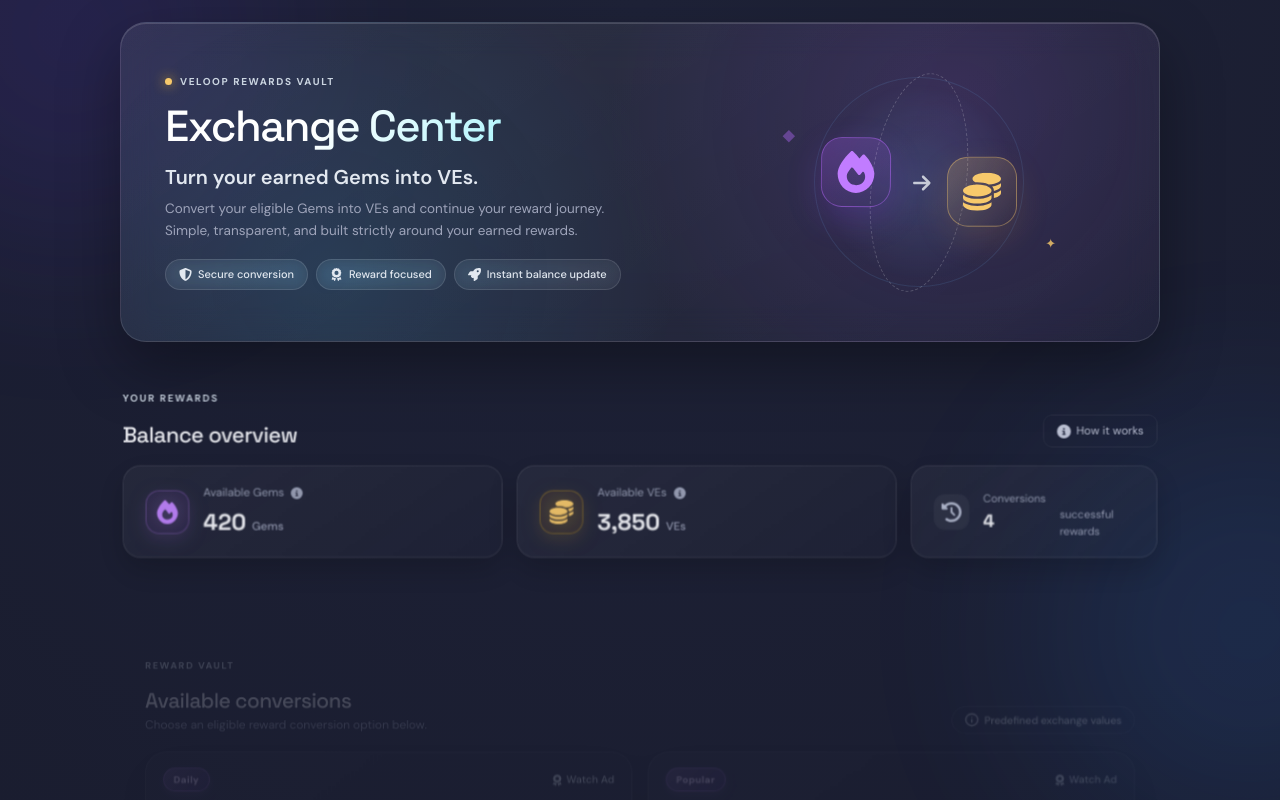
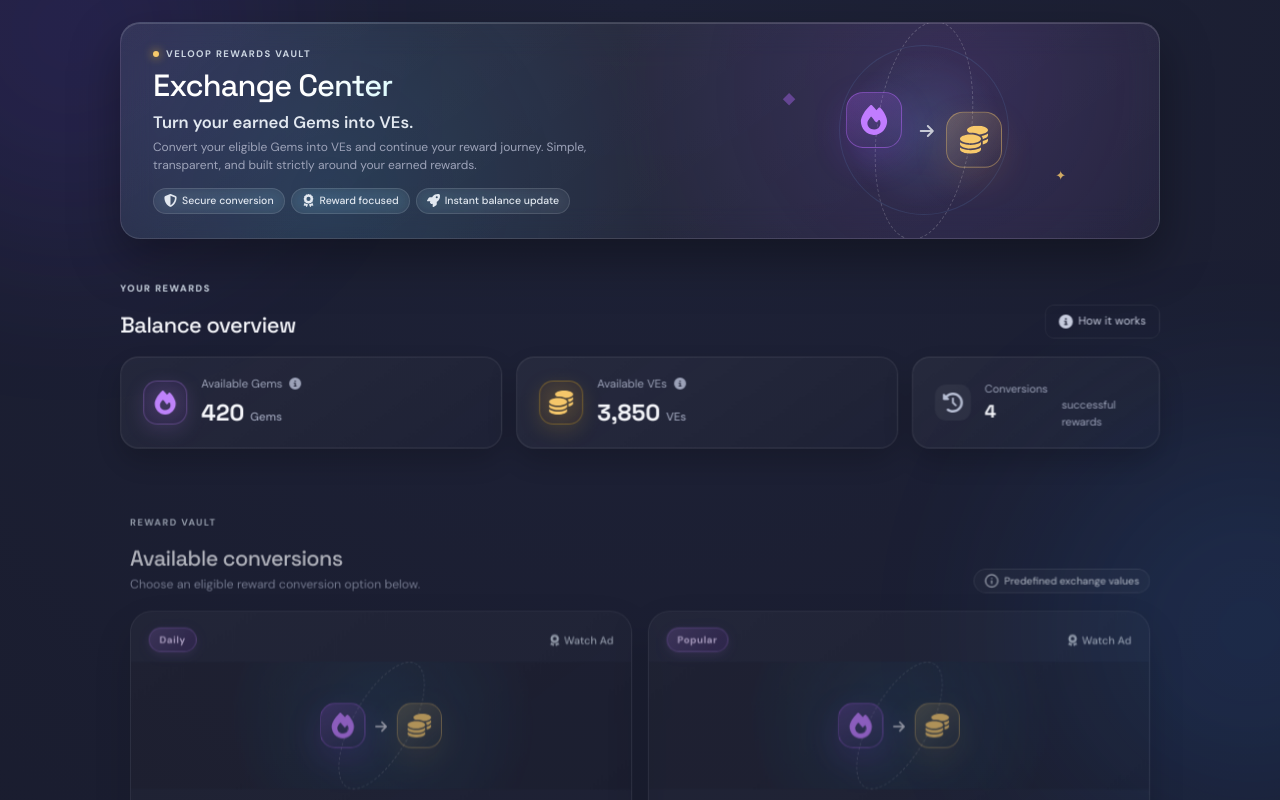
Before and after one commit to ayeshazarin-dev/Veloop-exchange-center, a React (Vite) app: page / in a window 1280 px wide. Shown: the top 800 px of the page. Built offline with nearby package versions, Linux system fonts and the light colour scheme.

Commit message:
Reduce hero header card padding and height for compact view

```diff
--- a/src/components/exchange/ExchangeHero.jsx
+++ b/src/components/exchange/ExchangeHero.jsx
@@ -63,7 +63,7 @@ export default function ExchangeHero() {
             animate={{ y: [0, -10, 0], rotate: [0, 5, -5, 0] }}
             transition={{ duration: 4, repeat: Infinity, ease: "easeInOut" }}
           >
-            <FaFire size={42} />
+            <FaFire size={30} />
           </motion.div>
 
           <motion.div
@@ -71,7 +71,7 @@ export default function ExchangeHero() {
             animate={{ x: [0, 4, 0] }}
             transition={{ duration: 1.8, repeat: Infinity, ease: "easeInOut" }}
           >
-            <FaArrowRight size={20} />
+            <FaArrowRight size={16} />
           </motion.div>
 
           <motion.div
@@ -79,7 +79,7 @@ export default function ExchangeHero() {
             animate={{ y: [0, 10, 0] }}
             transition={{ duration: 3.5, repeat: Infinity, ease: "easeInOut", delay: 0.5 }}
           >
-            <FaCoins size={38} />
+            <FaCoins size={28} />
           </motion.div>
         </div>
 
--- a/src/pages/ExchangeCenter/ExchangeCenter.module.css
+++ b/src/pages/ExchangeCenter/ExchangeCenter.module.css
@@ -96,14 +96,14 @@
 
 /* Hero Header Section */
 .hero {
-  min-height: 320px;
+  min-height: auto;
   display: grid;
   grid-template-columns: 1.15fr 0.85fr;
   align-items: center;
-  gap: 28px;
-  padding: 38px 44px;
+  gap: 20px;
+  padding: 24px 32px;
   border: 1px solid rgba(255, 255, 255, 0.12);
-  border-radius: 26px;
+  border-radius: 20px;
   background:
     radial-gradient(circle at 80% 30%, rgba(168, 85, 247, 0.15), transparent 40%),
     radial-gradient(circle at 20% 80%, rgba(56, 189, 248, 0.12), transparent 40%),
@@ -111,7 +111,7 @@
   backdrop-filter: blur(16px);
   -webkit-backdrop-filter: blur(16px);
   box-shadow:
-    0 24px 60px rgba(0, 0, 0, 0.35),
+    0 20px 50px rgba(0, 0, 0, 0.35),
     inset 0 1px 0 rgba(255, 255, 255, 0.15);
   position: relative;
   overflow: hidden;
@@ -119,8 +119,8 @@
 
 .kicker,
 .eyebrow {
-  font-size: 10px;
-  letter-spacing: 0.16em;
+  font-size: 9.5px;
+  letter-spacing: 0.15em;
   font-weight: 700;
   color: #cbd5e1;
   text-transform: uppercase;
@@ -129,62 +129,62 @@
 .kicker {
   display: flex;
   align-items: center;
-  gap: 8px;
-  margin-bottom: 14px;
+  gap: 7px;
+  margin-bottom: 8px;
 }
 
 .kicker span {
-  width: 7px;
-  height: 7px;
+  width: 6px;
+  height: 6px;
   border-radius: 50%;
   background: var(--gold);
-  box-shadow: 0 0 12px rgba(251, 191, 36, 0.9);
+  box-shadow: 0 0 10px rgba(251, 191, 36, 0.9);
 }
 
 .hero h1 {
   margin: 0;
   font-family: "Space Grotesk", sans-serif;
-  font-size: clamp(28px, 3.4vw, 48px);
-  line-height: 1.08;
-  letter-spacing: -0.035em;
+  font-size: clamp(23px, 2.4vw, 34px);
+  line-height: 1.1;
+  letter-spacing: -0.03em;
   background: linear-gradient(135deg, #ffffff 30%, #a5f3fc 70%, #c084fc 100%);
   -webkit-background-clip: text;
   -webkit-text-fill-color: transparent;
 }
 
 .heroTitle {
-  margin: 12px 0 6px;
+  margin: 7px 0 3px;
   color: #e2e8f0;
-  font-size: clamp(16px, 1.7vw, 20px);
+  font-size: clamp(14px, 1.3vw, 17px);
   font-weight: 600;
 }
 
 .heroDescription {
-  max-width: 480px;
+  max-width: 440px;
   margin: 0;
   color: var(--muted);
-  line-height: 1.6;
-  font-size: 13.5px;
+  line-height: 1.5;
+  font-size: 12px;
 }
 
 .heroPills {
   display: flex;
-  gap: 8px;
+  gap: 6px;
   flex-wrap: wrap;
-  margin-top: 18px;
+  margin-top: 14px;
 }
 
 .heroPills span,
 .rateNote {
   display: inline-flex;
   align-items: center;
-  gap: 6px;
+  gap: 5px;
   border: 1px solid rgba(255, 255, 255, 0.12);
   background: rgba(255, 255, 255, 0.04);
   color: #e2e8f0;
   border-radius: 100px;
-  padding: 6px 13px;
-  font-size: 11px;
+  padding: 4px 10px;
+  font-size: 10.5px;
   font-weight: 500;
   transition: all 0.25s ease;
   backdrop-filter: blur(8px);
@@ -198,7 +198,7 @@
 }
 
 .heroVisual {
-  min-height: 220px;
+  min-height: 160px;
   position: relative;
   display: grid;
   place-items: center;
@@ -206,45 +206,45 @@
 
 .heroHalo {
   position: absolute;
-  width: 210px;
-  height: 210px;
+  width: 170px;
+  height: 170px;
   border-radius: 50%;
   background: radial-gradient(circle, rgba(116, 185, 255, 0.15), transparent 67%);
   border: 1px solid rgba(116, 185, 255, 0.12);
 }
 
 .rewardVisual {
-  width: 145px;
-  height: 105px;
+  width: 130px;
+  height: 90px;
   display: flex;
   align-items: center;
   justify-content: center;
-  gap: 10px;
+  gap: 9px;
   position: relative;
 }
 
 .rewardVisualLarge {
-  width: 240px;
-  height: 175px;
-  gap: 18px;
+  width: 195px;
+  height: 135px;
+  gap: 14px;
 }
 
 .gemOrb,
 .veOrb {
-  width: 52px;
-  height: 52px;
+  width: 46px;
+  height: 46px;
   display: grid;
   place-items: center;
-  border-radius: 17px;
+  border-radius: 15px;
   position: relative;
   z-index: 3;
 }
 
 .rewardVisualLarge .gemOrb,
 .rewardVisualLarge .veOrb {
-  width: 70px;
-  height: 70px;
-  border-radius: 21px;
+  width: 56px;
+  height: 56px;
+  border-radius: 17px;
 }
 
 .gemOrb {
```
